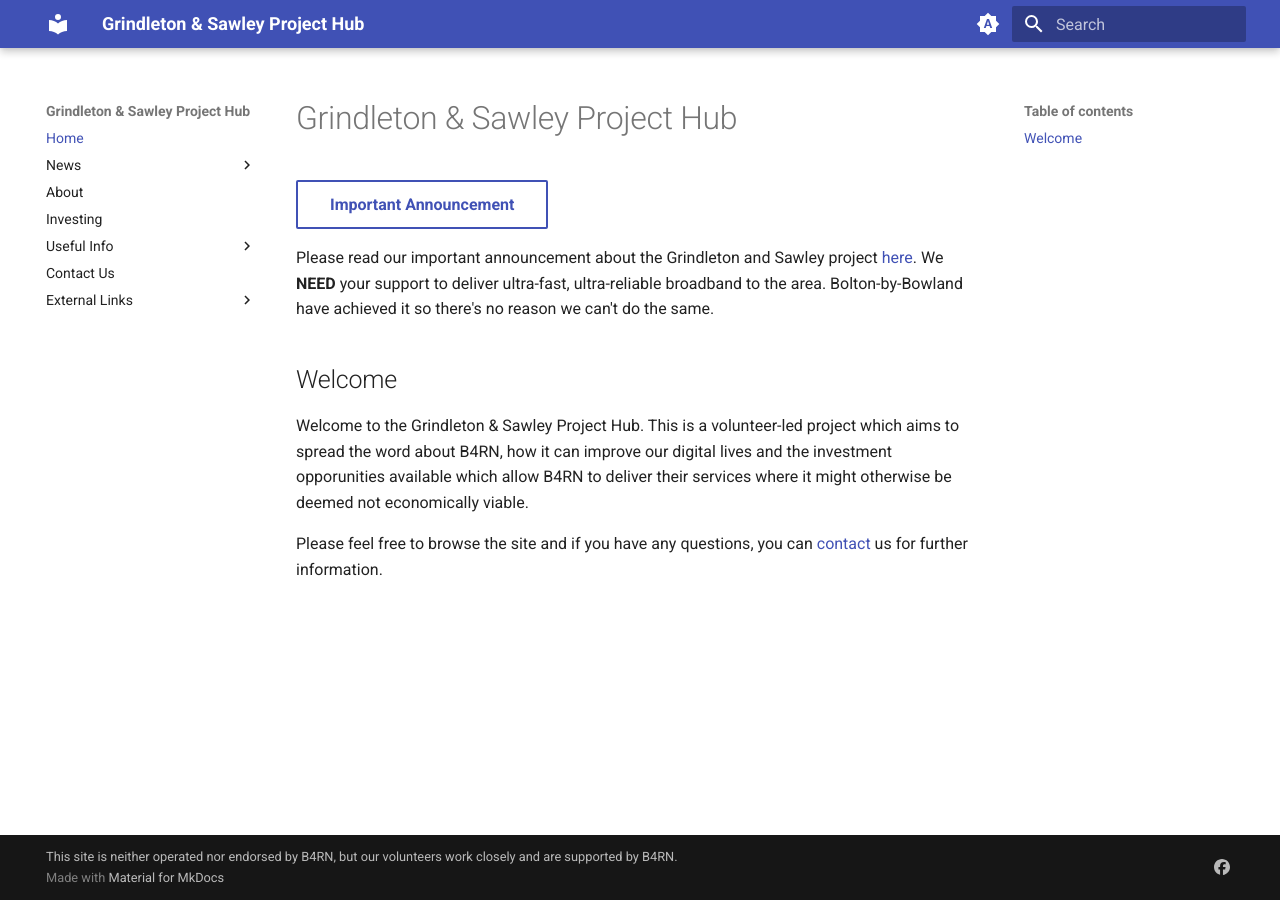
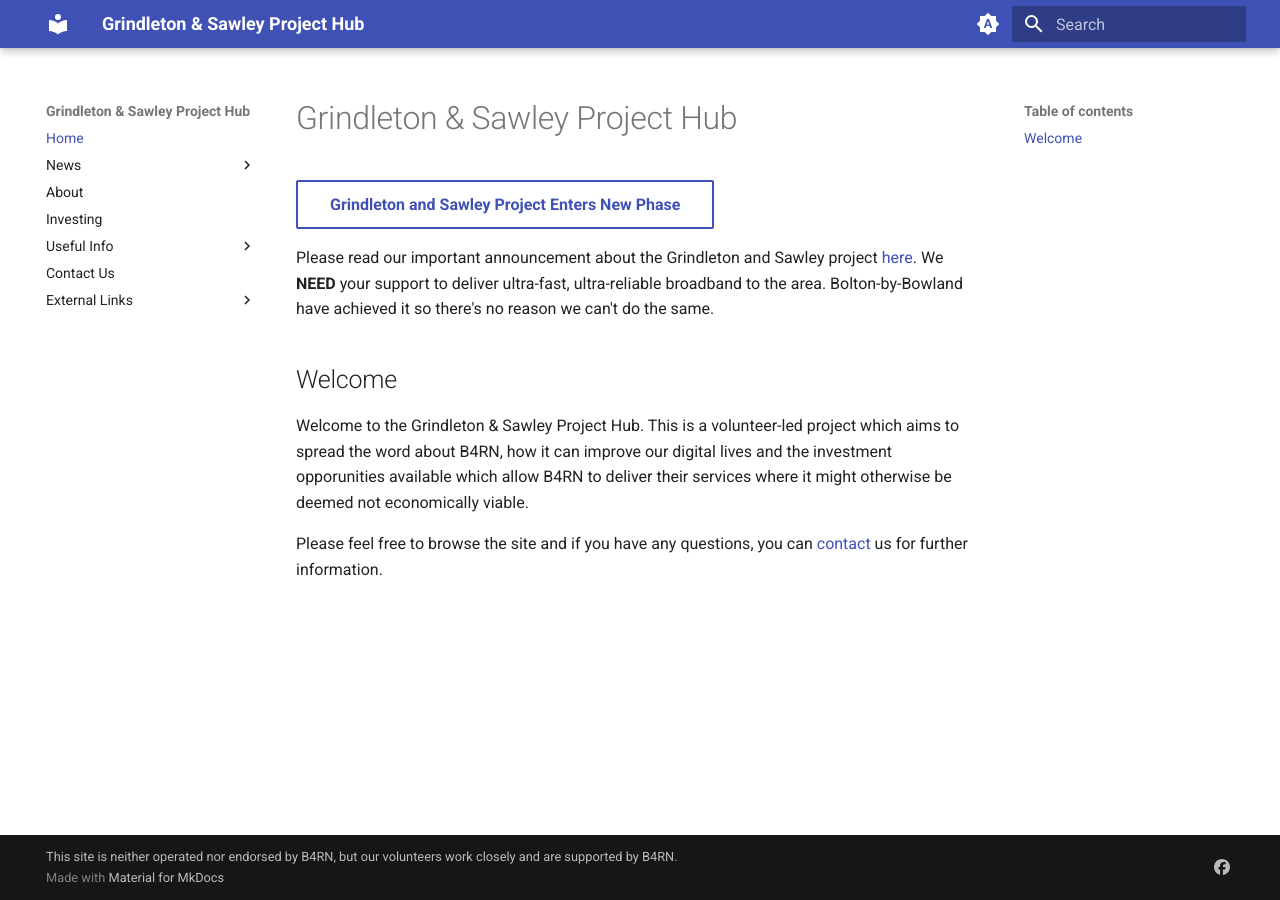
Before and after one commit to DJBenson/b4rngsdocs, an MkDocs documentation site: the page built from docs/index.md, in a window 1280 px wide. Built offline with MkDocs 1.6.1 and Material for MkDocs 9.7.7, drawn with Linux system fonts in a browser that asks for light colours.

Commit message:
Update index.md

```diff
--- a/docs/index.md
+++ b/docs/index.md
@@ -1,6 +1,6 @@
 # Grindleton & Sawley Project Hub
 
-[Important Announcement](news/posts/2.md){ .md-button }
+[Grindleton and Sawley Project Enters New Phase](news/posts/4.md){ .md-button }
 
 Please read our important announcement about the Grindleton and Sawley project [here](news/posts/2.md). We **NEED** your support to deliver ultra-fast, ultra-reliable broadband to the area. Bolton-by-Bowland have achieved it so there's no reason we can't do the same.
 ## Welcome
```
